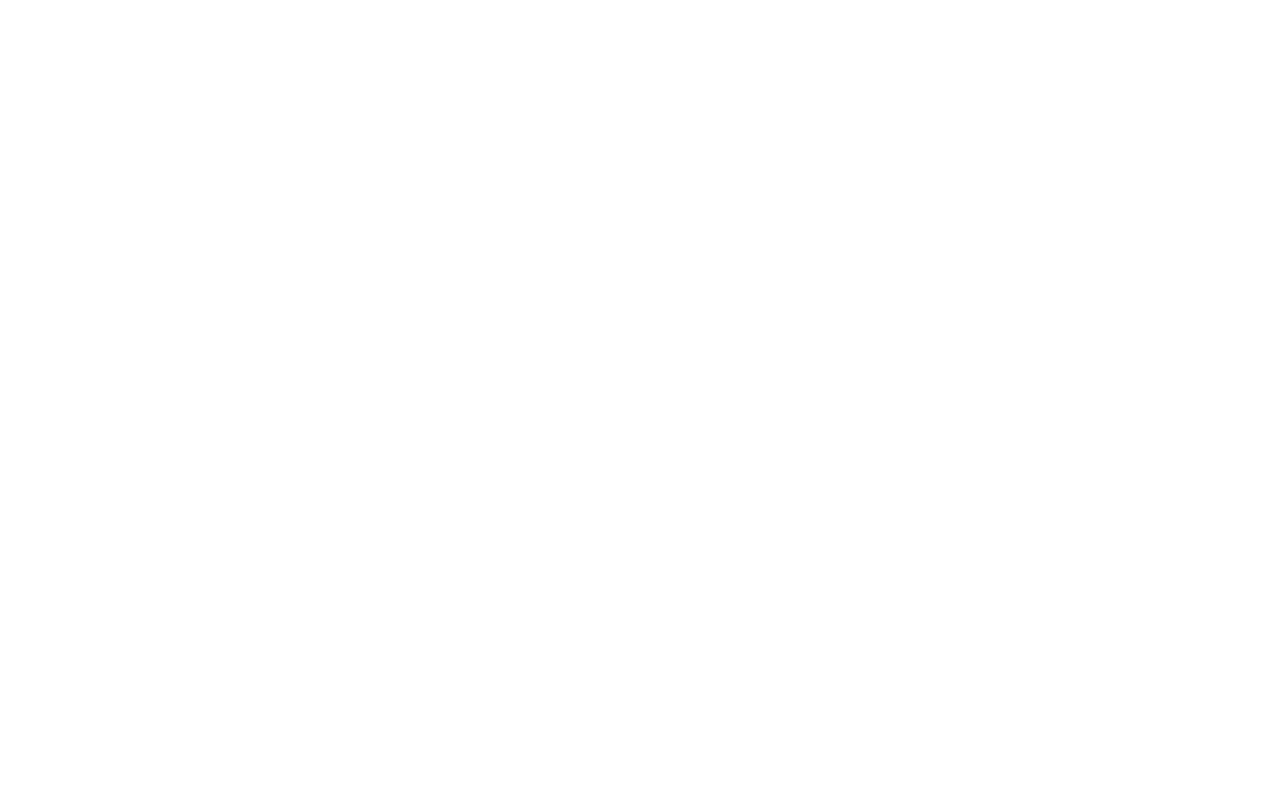
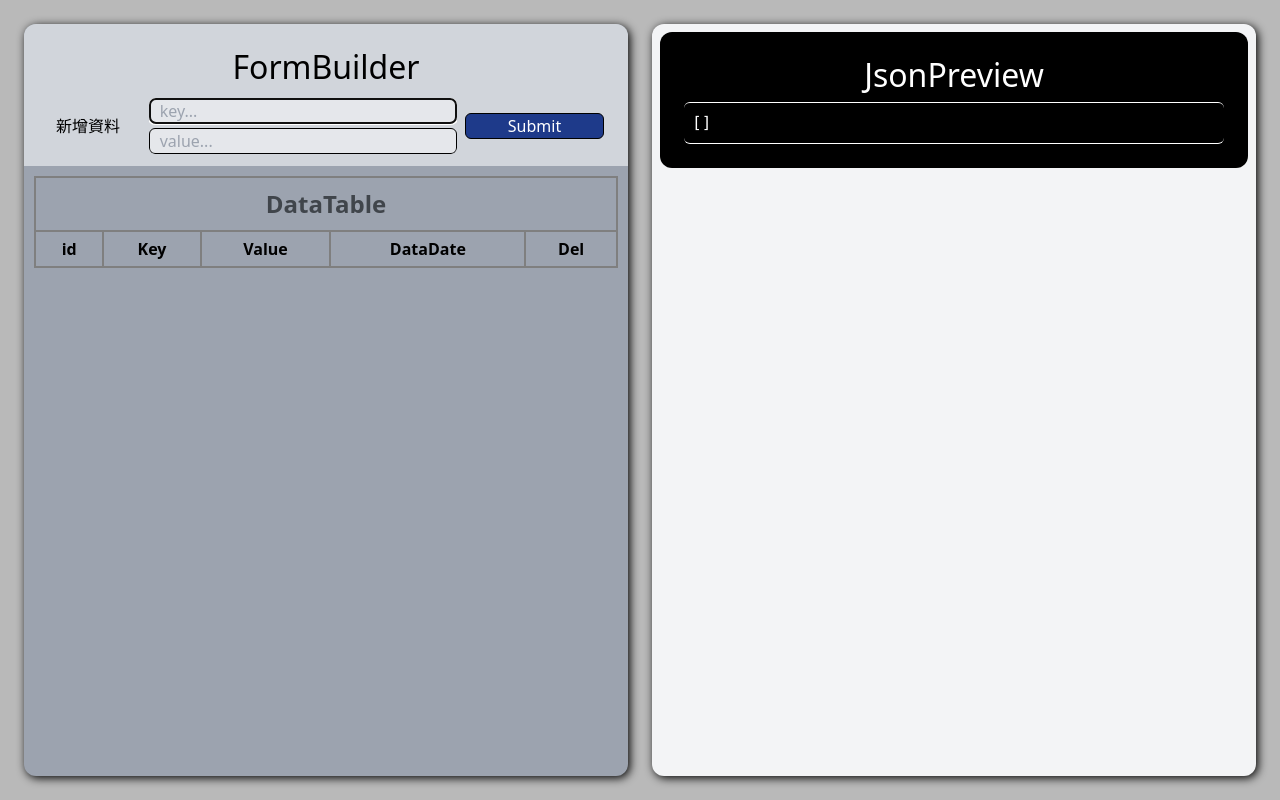
Before and after one commit to MoriCiao/personal_web, a React (Vite) app: page /projects/project-objectForm in a window 1280 px wide. Before the commit this address had no page. Built offline with nearby package versions, Linux system fonts and the light colour scheme; a web font is replaced by a local one.

Commit message:
New Project - FormData : 版面規劃、功能:新增資料輸入(id, key, value)、顯示table資料,useRef focus()、刪除按鈕

```diff
--- a/src/main.jsx
+++ b/src/main.jsx
@@ -7,6 +7,7 @@
 import StaticPageUniverse from "./projects/StaticPage-universe.jsx";
 import StaticPageTodoList from "./projects/StaticPage-todoList.jsx";
 import StaticPageCalculator from "./projects/StaticPage-calculator.jsx";
+import ObejectForm from "./projects/project-from/ObejectFrom.jsx";
 createRoot(document.getElementById("root")).render(
   <BrowserRouter>
     <Routes>
@@ -25,6 +26,7 @@
       />
       <Route path="/projects/project-search/" element={<SearchBody />} />
       <Route path="/projects/project-cart/cart/*" element={<CartBody />} />
+      <Route path="/projects/project-objectForm" element={<ObejectForm />} />
     </Routes>
   </BrowserRouter>
 );
--- a/src/mainarea/project.jsx
+++ b/src/mainarea/project.jsx
@@ -41,6 +41,13 @@
       p: "此專案為一個範例網站，利用Bootstrap 及 RWD排版。",
       img: "/public/projests-picture/cart/cartImg.jpg",
       state: "Done",
+    },
+    {
+      a_tag: "/projects/project-objectForm",
+      name: "小型資料管理",
+      p: "小型資料管理。",
+      img: "/public/project-objectFrom/icon-objectForm.jpg",
+      state: "施工中...",
     },
     {
       a_tag: "/projects/project-Hana_Portfolio/",
--- /dev/null
+++ b/src/projects/project-from/OF-DataTable.jsx
@@ -0,0 +1,62 @@
+import React, { Fragment, useCallback } from "react";
+
+const DataTable = ({ data, setDataBase }) => {
+  // console.log("DataTable render ...");
+  // console.log(JSON.stringify(data, null, 2));
+
+  const handleDelete = useCallback(
+    (id) => {
+      console.log("Click");
+
+      setDataBase((prev) => prev.filter((item) => item.ID !== id));
+    },
+    [setDataBase]
+  );
+
+  return (
+    <div className="data-table">
+      <div className="table-container">
+        <table className="border text-center w-[100%]">
+          <caption className="text-center text-[1.5rem]">DataTable</caption>
+          <thead>
+            <tr>
+              <th>id</th>
+              <th>Key</th>
+              <th>Value</th>
+              <th>DataDate</th>
+              <th>Del</th>
+            </tr>
+          </thead>
+          <tbody>
+            {data &&
+              data.map((d, index) => {
+                const keyName = Object.keys(d).filter(
+                  (key) => key !== "ID" && key !== "DataDate"
+                )[0];
+                return (
+                  <Fragment key={index}>
+                    <tr>
+                      <td>{d.ID}</td>
+                      <td>{keyName}</td>
+                      <td>{d[keyName]}</td>
+                      <td>{d.DataDate}</td>
+                      <td>
+                        <button
+                          className=" rounded-md p-1 bg-red-500 text-white w-100"
+                          onClick={() => handleDelete(d.ID)}
+                        >
+                          Del
+                        </button>
+                      </td>
+                    </tr>
+                  </Fragment>
+                );
+              })}
+          </tbody>
+        </table>
+      </div>
+    </div>
+  );
+};
+
+export default DataTable;
--- /dev/null
+++ b/src/projects/project-from/OF-FormBuilder.jsx
@@ -0,0 +1,84 @@
+import React, { useEffect, useRef, useState } from "react";
+// document.addEventListener("keydown", (e) => {
+//   console.log(e.key);
+// });
+const SubmitBtn = ({ onClick }) => {
+  return (
+    <button
+      type="submit"
+      className={`bg-blue-900 text-white border border-black rounded px-1
+        col-start-10 col-span-3
+      `}
+      onClick={onClick}
+    >
+      Submit
+    </button>
+  );
+};
+
+const FormBuilder = ({
+  dataKey,
+  setDataKey,
+  dataValue,
+  setDataValue,
+  handleSubmit,
+}) => {
+  console.log("FormBuilder render ...");
+  const keyRef = useRef(null);
+  const valueRef = useRef(null);
+
+  useEffect(() => {
+    keyRef.current.focus();
+  }, []);
+
+  return (
+    <div className="form-builder m-auto p-4 sticky absolute top-0 bg-gray-300 z-2 text-black">
+      <h1 className="text-[2rem] text-center">FormBuilder</h1>
+      <form
+        className="flex h-[2rem] items-center justify-center mt-4 grid grid-cols-12"
+        action=""
+        // 注意事項, 可防止按 Enter 自動刷新頁面
+        onSubmit={(e) => {
+          e.preventDefault();
+          // 連動 Enter
+          handleSubmit({ dataKey, dataValue });
+          // 資料輸入進 database後，自動導向 inputkey
+          keyRef.current.focus();
+        }}
+      >
+        <section className="px-2 col-start-1 col-span-2">
+          <label htmlFor="" className="">
+            新增資料
+          </label>
+        </section>
+        <section className="input-area rounded-md mx-2 col-start-3 col-span-7">
+          <input
+            className="input-data bg-gray-200 text-black w-100 rounded-md border border-black"
+            type="text"
+            placeholder="key..."
+            ref={keyRef}
+            value={dataKey}
+            required
+            onChange={(e) => {
+              setDataKey(e.target.value);
+            }}
+          />
+          <input
+            className="input-data bg-gray-200 text-black w-100 mt-1 rounded-md border border-black"
+            type="text"
+            placeholder="value..."
+            ref={valueRef}
+            value={dataValue}
+            required
+            onChange={(e) => {
+              setDataValue(e.target.value);
+            }}
+          />
+        </section>
+        <SubmitBtn />
+      </form>
+    </div>
+  );
+};
+
+export default FormBuilder;
--- /dev/null
+++ b/src/projects/project-from/OF-JsonPreview.jsx
@@ -0,0 +1,15 @@
+import React, { memo } from "react";
+
+const JsonPreview = ({ jsonData }) => {
+  // console.log("JsonPreview render ...");
+  return (
+    <div className="bg-black text-white p-4 rounded-xl">
+      <h2 className="text-[2rem] text-center mb-2">JsonPreview</h2>
+      <pre className="border-top border-bottom border-white p-2 rounded-md">
+        {JSON.stringify(jsonData, null, 2)}
+      </pre>
+    </div>
+  );
+};
+
+export default JsonPreview;
--- /dev/null
+++ b/src/projects/project-from/ObejectForm.css
@@ -0,0 +1,54 @@
+* {
+  padding: 0;
+  margin: 0;
+  box-sizing: border-box;
+}
+
+.obeject-from {
+  color: black;
+  background-color: #b9b9b9;
+}
+.obeject-from .obeject-item {
+  box-shadow: black 2px 2px 10px;
+  overflow-y: overlay;
+  scrollbar-width: none;
+  scroll-behavior: smooth;
+}
+
+.input-area {
+  overflow: hidden;
+}
+
+.input-data {
+  text-indent: 10px;
+}
+
+.data-table {
+  top: 25;
+  padding: 10px;
+  width: 100%;
+  position: absolute;
+  overflow-y: overlay;
+  scrollbar-width: none;
+  scroll-behavior: smooth;
+  color: black;
+}
+
+.block {
+  background-color: #fff;
+  height: 25%;
+  width: 100%;
+}
+
+caption {
+  border: rgb(127, 127, 127) 2px solid;
+  border-bottom: none;
+  font-weight: bold;
+  caption-side: top;
+}
+
+th,
+td {
+  padding: 0.3rem 0.5rem 0.3rem 0.5rem;
+  border: rgb(127, 127, 127) 2px solid;
+}/*# sourceMappingURL=ObejectForm.css.map */
--- /dev/null
+++ b/src/projects/project-from/ObejectForm.scss
@@ -0,0 +1,59 @@
+*{
+    padding: 0;
+    margin: 0;
+    box-sizing: border-box;
+}
+
+.obeject-from{
+    color: black;
+    background-color: #b9b9b9;
+    .obeject-item{
+        box-shadow: black 2px 2px 10px;
+        overflow-y: overlay;
+        scrollbar-width: none;
+        scroll-behavior: smooth;
+    }
+
+
+}
+
+.input-area{
+
+    overflow: hidden;
+
+}
+
+.input-data{
+    text-indent: 10px;
+}
+.data-table{
+    top: 25;
+    padding: 10px;
+    width: 100%;
+    position:absolute;
+    overflow-y: overlay;
+    scrollbar-width: none;
+    scroll-behavior: smooth;
+    color: black;
+
+}
+.block{
+    background-color: #fff;
+    height: 25%;
+    width: 100%;
+}
+
+
+caption {
+    border: rgb(127, 127, 127) 2px solid;
+    border-bottom:none ;
+    font-weight: bold;
+    caption-side: top;
+}
+
+
+th,
+td{
+    padding: .3rem 0.5rem .3rem .5rem;
+    border: rgb(127, 127, 127) 2px solid;
+}
--- /dev/null
+++ b/src/projects/project-from/ObejectFrom.jsx
@@ -0,0 +1,59 @@
+import React, { useCallback, useMemo, useState } from "react";
+import "./ObejectForm.css";
+import FormBuilder from "./OF-FormBuilder";
+import JsonPreview from "./OF-JsonPreview";
+import DataTable from "./OF-DataTable";
+
+const ObejectForm = () => {
+  const [dataKey, setDataKey] = useState("");
+  const [dataValue, setDataValue] = useState("");
+  const [dataBase, setDataBase] = useState([]);
+  const [prevId, setPrevId] = useState(0);
+
+  const handleSubmit = ({ dataKey, dataValue }) => {
+    // 需要抓取key & value的值，導入至inputData
+    console.log("handleSubmit render ...");
+    // !
+    if (dataKey !== "" && dataValue !== "") {
+      const now = new Date();
+      const dataDate = `${now.toLocaleString()}`;
+      const newData = {
+        ID: prevId,
+        [dataKey]: dataValue,
+        DataDate: dataDate,
+      };
+      setDataBase((prev) => [...prev, newData]);
+      setPrevId((prev) => prev + 1);
+      setDataKey("");
+      setDataValue("");
+    } else {
+      // 重製input
+      setDataKey("");
+      setDataValue("");
+    }
+  };
+
+  const memoizedJsonData = useMemo(() => dataBase, [dataBase]);
+  return (
+    <div className="obeject-from h-screen w-100 ">
+      <div className=" grid grid-cols-2 gap-4 p-4 h-screen ">
+        <div className="obeject-item bg-gray-400 text-white rounded-xl relative">
+          {/* props 傳遞參數 */}
+          <FormBuilder
+            dataKey={dataKey}
+            setDataKey={setDataKey}
+            dataValue={dataValue}
+            setDataValue={setDataValue}
+            handleSubmit={handleSubmit}
+          />
+          <DataTable data={dataBase} setDataBase={setDataBase} />
+        </div>
+        <div className="obeject-item bg-gray-100 p-2 rounded-xl ">
+          <JsonPreview jsonData={memoizedJsonData} />
+        </div>
+      </div>
+    </div>
+  );
+};
+
+export default ObejectForm;
```
Also changed, not shown: public/project-objectFrom/icon-objectForm.jpg (added), 1 other file (tests, documents, lock files or other folders).
